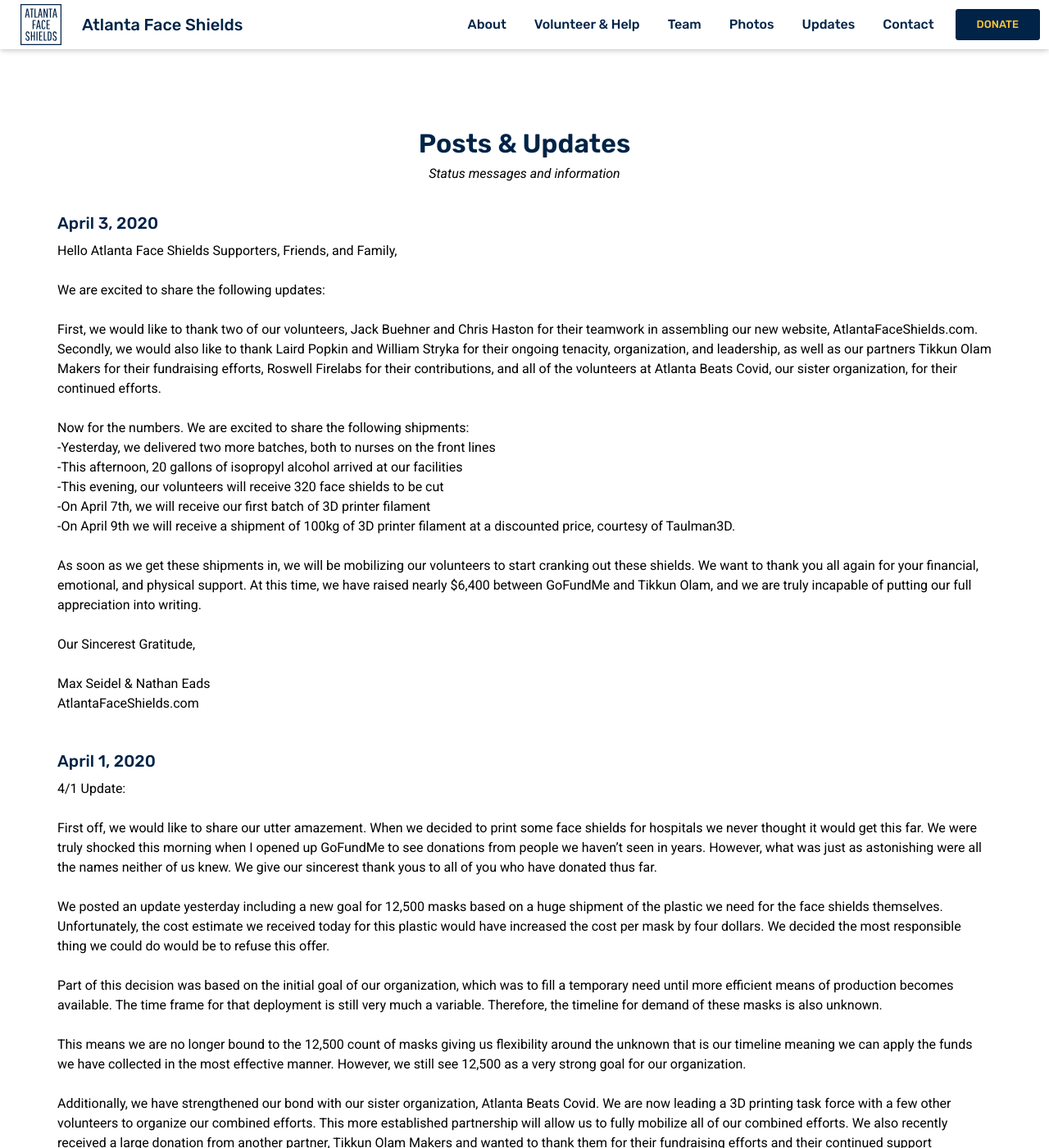
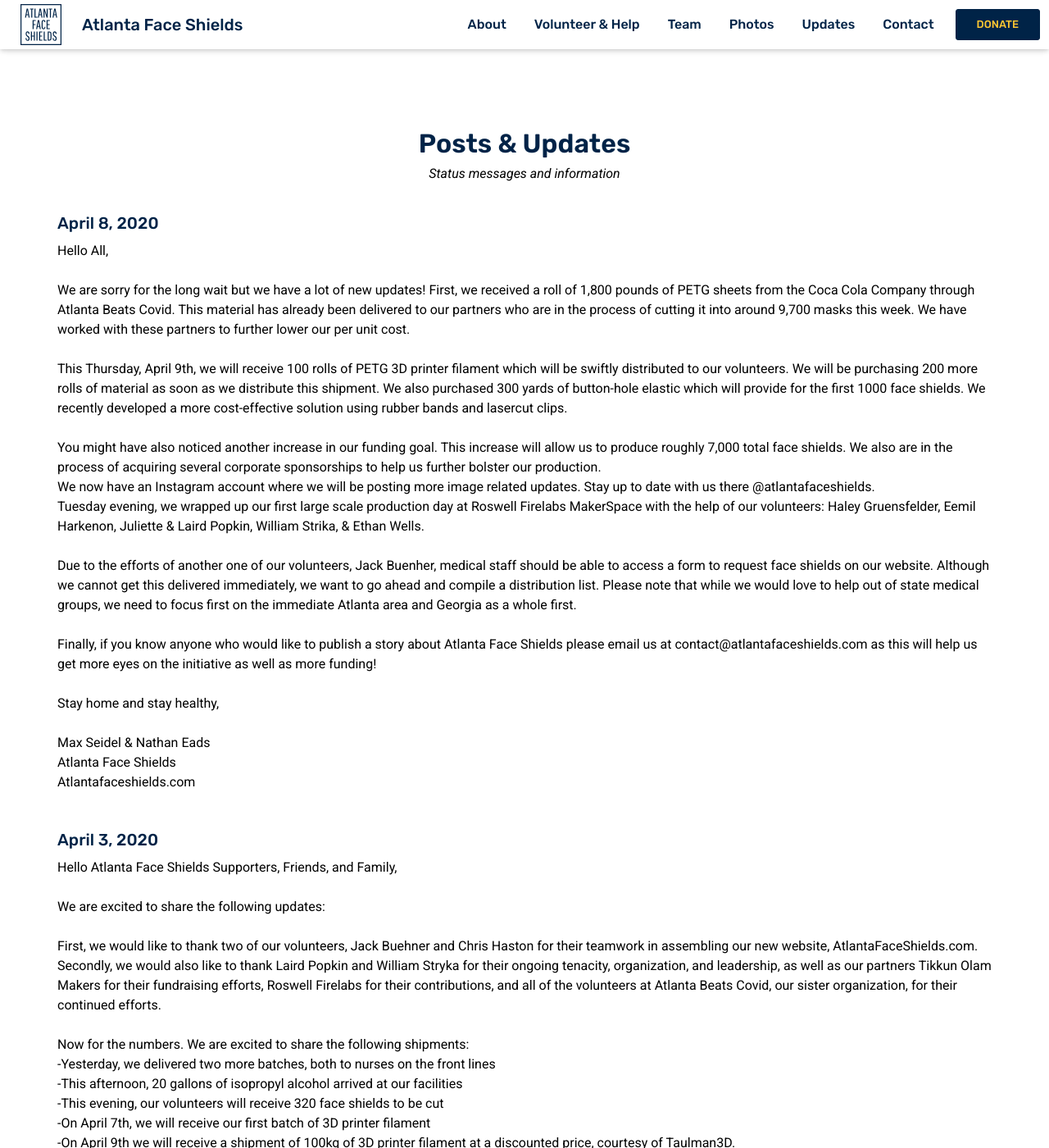
Before and after one commit to jackbuehner/afs-website, a Jekyll site: the page built from updates.html, in a window 1280 px wide and 1400 px high, scrolled down 496 px. Shown: the whole window at 82% size. Built offline with Jekyll 4.4.1, drawn with Linux system fonts in a browser that asks for light colours.

Commit message:
add april 8 update

```diff
--- a/updates.html
+++ b/updates.html
@@ -7,6 +7,30 @@
   <container>
     <h3>Posts & Updates</h3>
     <p class="subtitle">Status messages and information</p>
+    <article>
+      <h4>April 8, 2020</h4>
+      <p>
+        <span>Hello All,<br>
+        <br>
+        We are sorry for the long wait but we have a lot of new updates! First, we received a roll of 1,800 pounds of PETG sheets from the Coca Cola Company through Atlanta Beats Covid. This material has already been delivered to our partners who are in the process of cutting it into around 9,700 masks this week. We have worked with these partners to further lower our per unit cost. <br>
+        <br>
+        This Thursday, April 9th, we will receive 100 rolls of PETG 3D printer filament which will be swiftly distributed to our volunteers. We will be purchasing 200 more rolls of material as soon as we distribute this shipment. We also purchased 300 yards of button-hole elastic which will provide for the first 1000 face shields. We recently developed a more cost-effective solution using rubber bands and lasercut clips. <br>
+        <br>
+        You might have also noticed another increase in our funding goal. This increase will allow us to produce roughly 7,000 total face shields. We also are in the process of acquiring several corporate sponsorships to help us further bolster our production. <br>
+        We now have an Instagram account where we will be posting more image related updates. Stay up to date with us there @atlantafaceshields. <br>
+        Tuesday evening, we wrapped up our first large scale production day at Roswell Firelabs MakerSpace with the help of our volunteers: Haley Gruensfelder, Eemil Harkenon, Juliette &amp; Laird Popkin, William Strika, &amp; Ethan Wells. <br>
+        <br>
+        Due to the efforts of another one of our volunteers, Jack Buenher, medical staff should be able to access a form to request face shields on our website. Although we cannot get this delivered immediately, we want to go ahead and compile a distribution list. Please note that while we would love to help out of state medical groups, we need to focus first on the immediate Atlanta area and Georgia as a whole first.<br>
+        <br>
+        Finally, if you know anyone who would like to publish a story about Atlanta Face Shields please email us at contact@atlantafaceshields.com as this will help us get more eyes on the initiative as well as more funding!<br>
+        <br>
+        Stay home and stay healthy,<br>
+        <br>
+        Max Seidel &amp; Nathan Eads<br>
+        Atlanta Face Shields<br>
+        Atlantafaceshields.com</span>
+      </p>
+    </article>
     <article>
       <h4>April 3, 2020</h4>
       <p><span>Hello Atlanta Face Shields Supporters, Friends, and Family,<br>
```
